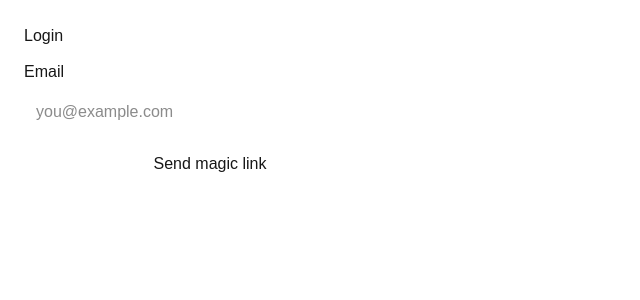
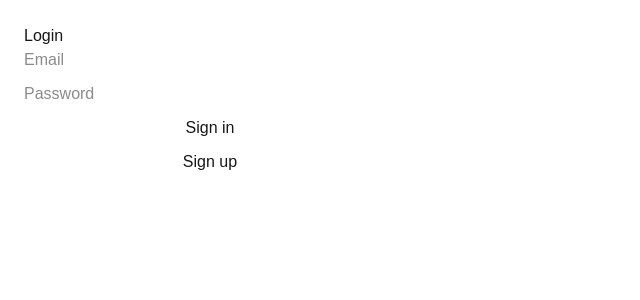
Before and after one commit to Sofiakik/health-os, a Next.js app: page /login in a window 1280 px wide. Shown: the top 300 px of the page, without its empty margins (0-640 px from the left). Built offline with nearby package versions, Linux system fonts and the light colour scheme; no server answers.

Commit message:
Update auth flow

```diff
--- a/app/login/page.tsx
+++ b/app/login/page.tsx
@@ -1,137 +1,88 @@
 "use client";
 
-import { useEffect, useRef, useState } from "react";
+import { useState } from "react";
+import { useRouter } from "next/navigation";
 import { supabase } from "@/lib/supabaseClient";
 
 export default function LoginPage() {
+  const router = useRouter();
   const [email, setEmail] = useState("");
-  const [status, setStatus] = useState<string>("");
-  const [phase, setPhase] = useState<"idle" | "sending" | "sent" | "error">(
-    "idle"
-  );
+  const [password, setPassword] = useState("");
+  const [loading, setLoading] = useState(false);
+  const [status, setStatus] = useState<"idle" | "signedup" | "error">("idle");
+  const [error, setError] = useState("");
 
-  // Hard guard against accidental double submits (even if React rerenders)
-  const inFlightRef = useRef(false);
+  const signUp = async () => {
+    setLoading(true);
+    setError("");
+    setStatus("idle");
 
-  // Optional: if user edits email after "sent", reset the button back
-  useEffect(() => {
-    if (phase === "sent") setPhase("idle");
-    // eslint-disable-next-line react-hooks/exhaustive-deps
-  }, [email]);
+    const { error } = await supabase.auth.signUp({ email, password });
 
-  const isValidEmail = (value: string) =>
-    /^[^\s@]+@[^\s@]+\.[^\s@]+$/.test(value.trim());
+    if (error) {
+      setError(error.message);
+      setStatus("error");
+    } else {
+      setStatus("signedup");
+    }
+    setLoading(false);
+  };
 
-  async function sendMagicLink() {
-    const cleanEmail = email.trim();
+  const signIn = async () => {
+    setLoading(true);
+    setError("");
+    setStatus("idle");
 
-    if (!isValidEmail(cleanEmail)) {
-      setPhase("error");
-      setStatus("Enter a valid email.");
+    const { error } = await supabase.auth.signInWithPassword({ email, password });
+
+    if (error) {
+      setError(error.message);
+      setStatus("error");
+      setLoading(false);
       return;
     }
 
-    // Block duplicate calls (click spam, Enter spam, slow network)
-    if (inFlightRef.current || phase === "sending" || phase === "sent") return;
+    router.push("/calendar");
+  };
 
-    inFlightRef.current = true;
-    setPhase("sending");
-    setStatus("");
-
-    const { error } = await supabase.auth.signInWithOtp({
-      email: cleanEmail,
-      options: {
-        // Important: works on Vercel AND localhost
-        emailRedirectTo: `${window.location.origin}/auth/callback`,
-      },
-    });
-
-    inFlightRef.current = false;
-
-    if (error) {
-      setPhase("error");
-
-      // Make the rate-limit error actionable
-      const msg = (error.message || "").toLowerCase();
-      if (msg.includes("rate limit") || msg.includes("too many")) {
-        setStatus(
-          "Rate limit reached. Wait 10–15 minutes, then try again (and don’t click twice)."
-        );
-      } else {
-        setStatus(error.message || "Something went wrong.");
-      }
-
-      return;
-    }
-
-    setPhase("sent");
-    setStatus("Link sent. Check your email.");
-  }
-
-  function onSubmit(e: React.FormEvent) {
-    e.preventDefault(); // prevents reload + duplicate submits
-    void sendMagicLink();
-  }
-
-  function onKeyDown(e: React.KeyboardEvent<HTMLInputElement>) {
-    // Prevent Enter from firing multiple submits while sending/sent
-    if (e.key === "Enter") {
-      e.preventDefault();
-      void sendMagicLink();
-    }
-  }
-
-  const buttonLabel =
-    phase === "sending"
-      ? "Sending..."
-      : phase === "sent"
-      ? "Link sent"
-      : "Send magic link";
-
-  const buttonDisabled =
-    phase === "sending" || phase === "sent" || !email.trim();
+  const onKeyDown = (e: React.KeyboardEvent<HTMLInputElement>) => {
+    if (e.key === "Enter") signIn();
+  };
 
   return (
-    <main style={{ padding: 24, maxWidth: 420 }}>
-      <h1 style={{ marginBottom: 12 }}>Login</h1>
+    <div style={{ padding: 24, maxWidth: 420 }}>
+      <h2>Login</h2>
 
-      <form onSubmit={onSubmit}>
-        <label style={{ display: "block", marginBottom: 8 }}>
-          Email
       <input
-            type="email"
         value={email}
         onChange={(e) => setEmail(e.target.value)}
+        placeholder="Email"
+        type="email"
+        style={{ width: "100%", marginBottom: 10 }}
+      />
+
+      <input
+        value={password}
+        onChange={(e) => setPassword(e.target.value)}
+        placeholder="Password"
+        type="password"
         onKeyDown={onKeyDown}
-            placeholder="you@example.com"
-            autoComplete="email"
-            style={{
-              display: "block",
-              width: "100%",
-              padding: "10px 12px",
-              marginTop: 6,
-            }}
+        style={{ width: "100%", marginBottom: 10 }}
       />
-        </label>
 
-        <button
-          type="submit"
-          disabled={buttonDisabled}
-          style={{
-            padding: "10px 12px",
-            width: "100%",
-            cursor: buttonDisabled ? "not-allowed" : "pointer",
-          }}
-        >
-          {buttonLabel}
+      <button onClick={signIn} disabled={loading} style={{ width: "100%", marginBottom: 10 }}>
+        Sign in
       </button>
 
-        {status ? (
-          <p style={{ marginTop: 12, color: phase === "error" ? "crimson" : "" }}>
-            {status}
-          </p>
-        ) : null}
-      </form>
-    </main>
+      <button onClick={signUp} disabled={loading} style={{ width: "100%" }}>
+        Sign up
+      </button>
+
+      {status === "signedup" && (
+        <p style={{ marginTop: 10 }}>Account created. If email confirmation is on, confirm via email once.</p>
+      )}
+
+      {status === "error" && <p style={{ color: "red", marginTop: 10 }}>{error}</p>}
+    </div>
   );
 }
```
Lines whose indentation alone changed are shown as unchanged.
